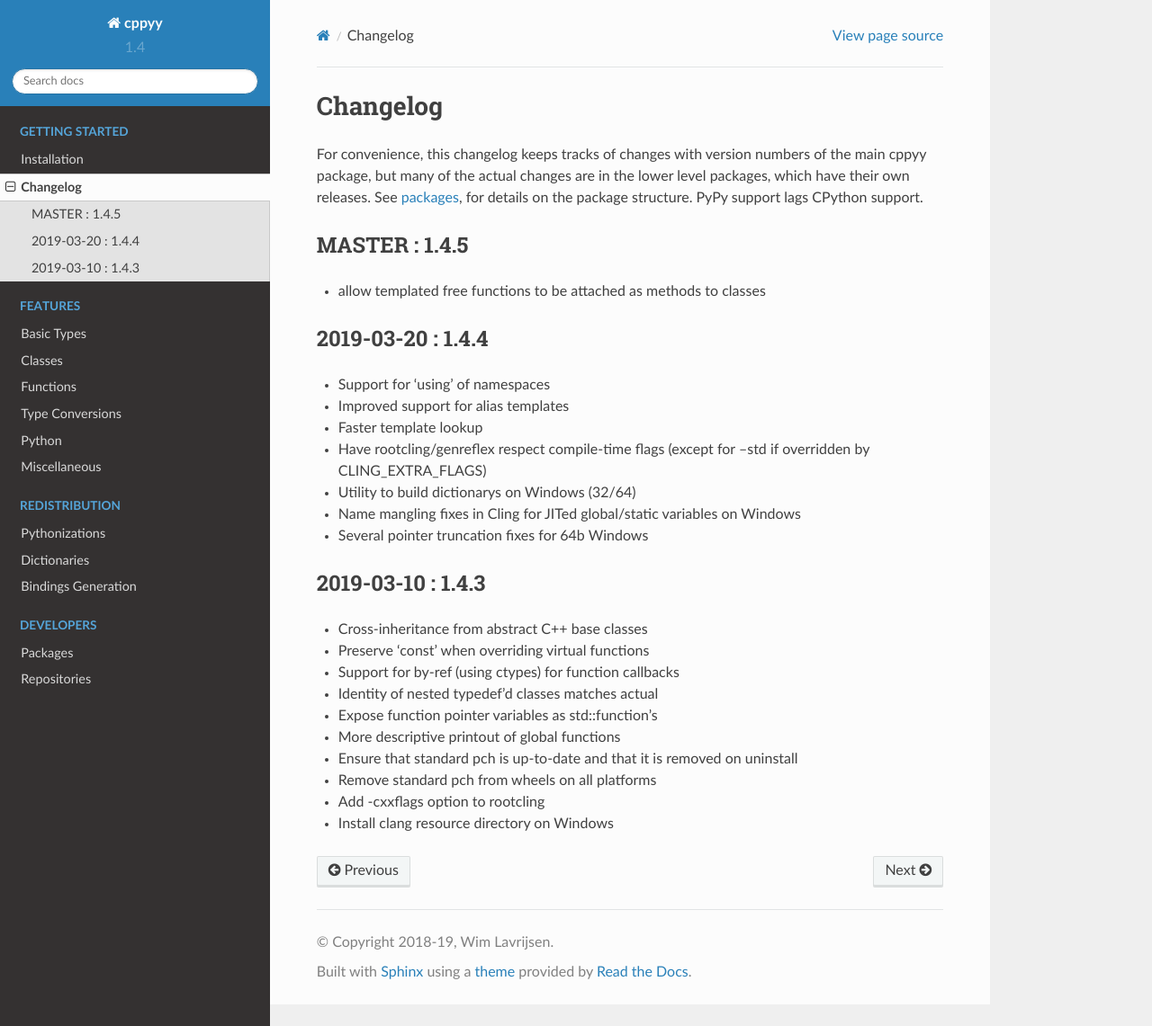
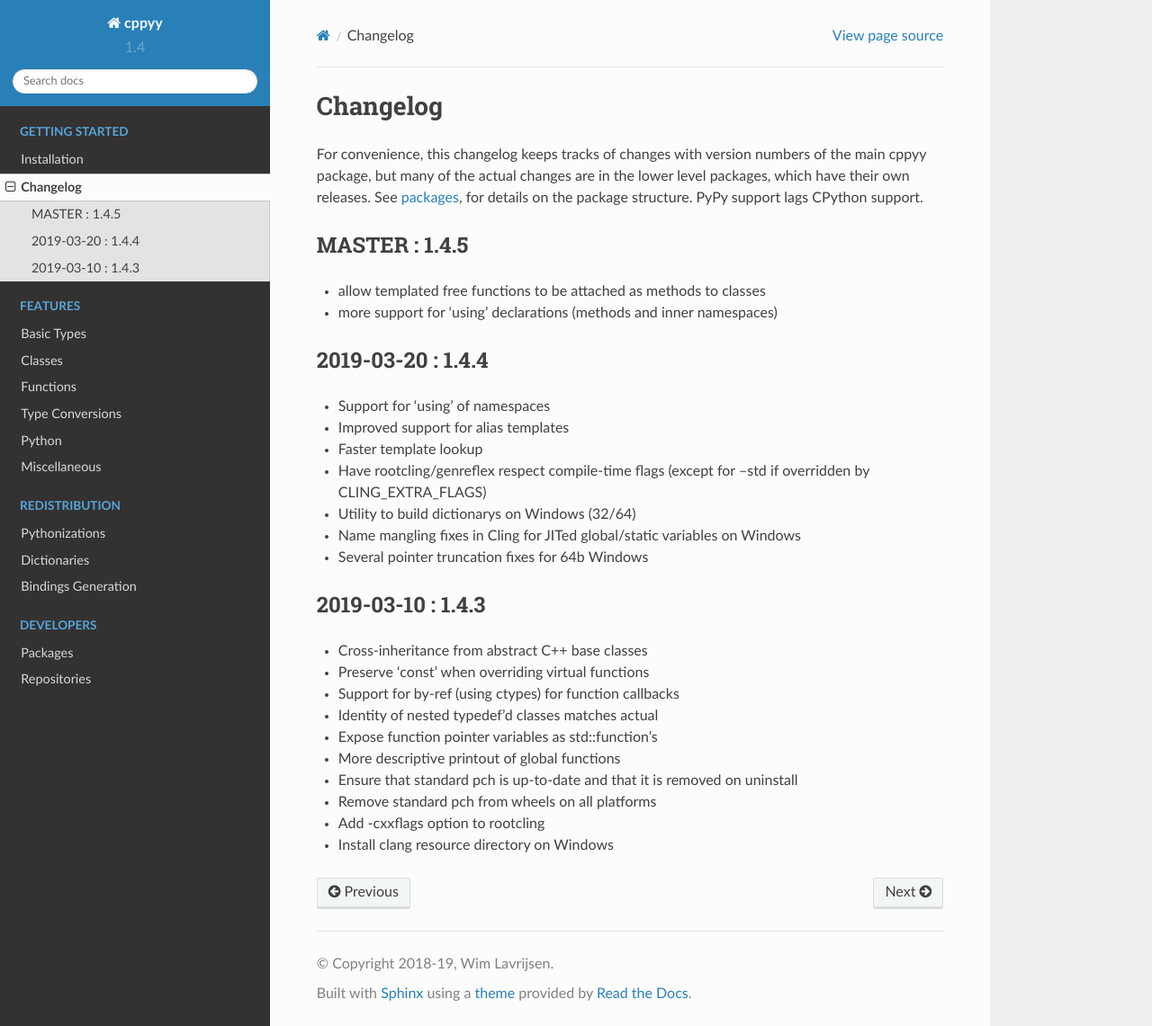
Before and after one commit to wlav/cppyy, a Sphinx documentation site: the page built from doc/source/changelog.rst, in a window 1280 px wide and 1141 px high. Shown: the whole window at 90% size. Built offline with Sphinx 7.4.7 and the Read the Docs theme 2.0.0, drawn with Linux system fonts in a browser that asks for light colours.

Commit message:
update changelog

```diff
--- a/doc/source/changelog.rst
+++ b/doc/source/changelog.rst
@@ -14,6 +14,7 @@
 --------------
 
 * allow templated free functions to be attached as methods to classes
+* more support for 'using' declarations (methods and inner namespaces)
 
 
 2019-03-20 : 1.4.4
```
